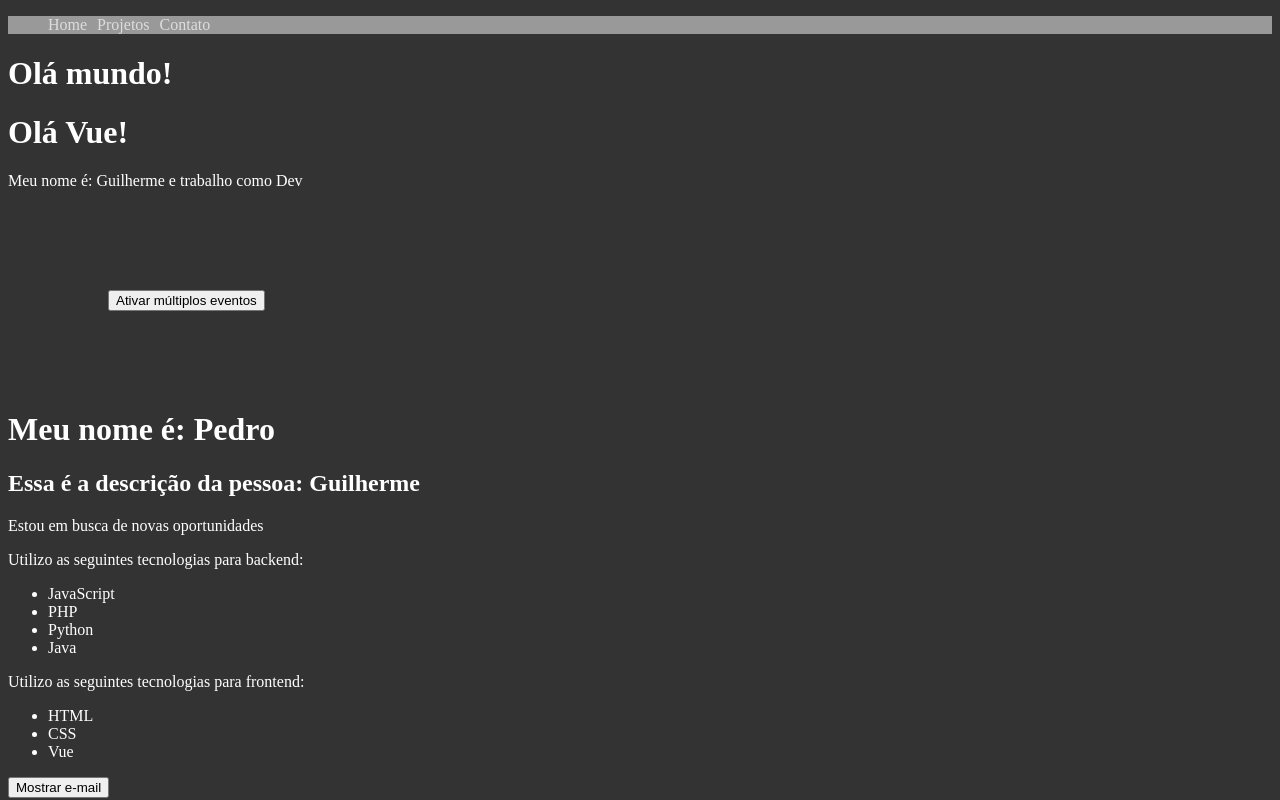
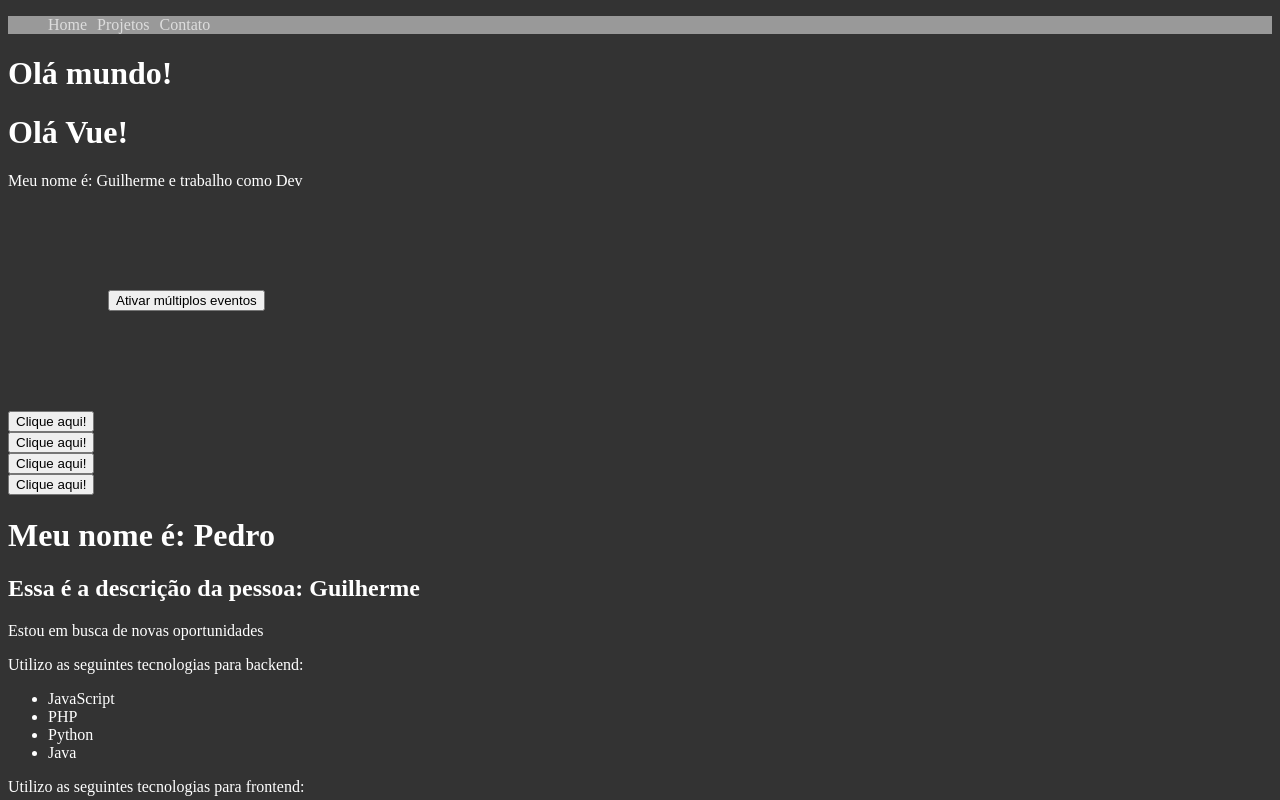
Before and after one commit to guilherme-a-pinheiro/burger-site-vue3, a Vue app in the folder aplicacao/: page / in a window 1280 px wide. Shown: the top 800 px of the page. Built offline with nearby package versions, Linux system fonts and the light colour scheme.

Commit message:
reutilizacao

```diff
--- a/aplicacao/src/components/PrimeiroComponente.vue
+++ b/aplicacao/src/components/PrimeiroComponente.vue
@@ -3,11 +3,16 @@
         <h1>Olá Vue!</h1>
         <p>Meu nome é: {{ name }} e trabalho como {{ profissao }}</p>
         <MultiplosEventos />
+        <Reutilizacao />
+        <Reutilizacao />
+        <Reutilizacao />
+        <Reutilizacao />
     </div>
 </template>
 
 <script>
 import MultiplosEventos from './MultiplosEventos'
+import Reutilizacao from './Reutilizacao'
 
     export default {
         name: 'PrimeiroComponente',
@@ -18,7 +23,8 @@
             }
         },
         components: {
-            MultiplosEventos
+            MultiplosEventos,
+            Reutilizacao
         }
     }
 </script>
--- /dev/null
+++ b/aplicacao/src/components/Reutilizacao.vue
@@ -0,0 +1,22 @@
+<template>
+    <div>
+        <button @click="ativar">Clique aqui!</button>
+        <span v-show="ativou">Ativado!</span>
+    </div>
+</template>
+
+<script>
+    export default {
+        name: 'Reutilizacao',
+        data() {
+            return {
+                ativou: false
+            }
+        },
+        methods: {
+            ativar() {
+                this.ativou = !this.ativou
+            }
+        }
+    }
+</script>
```
